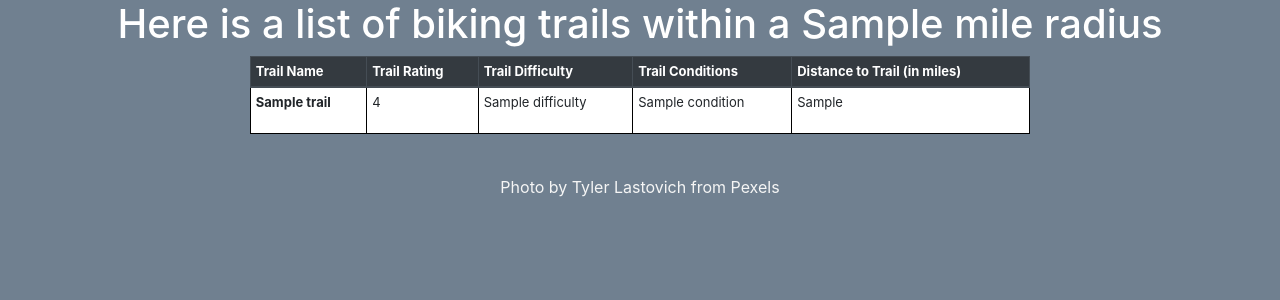
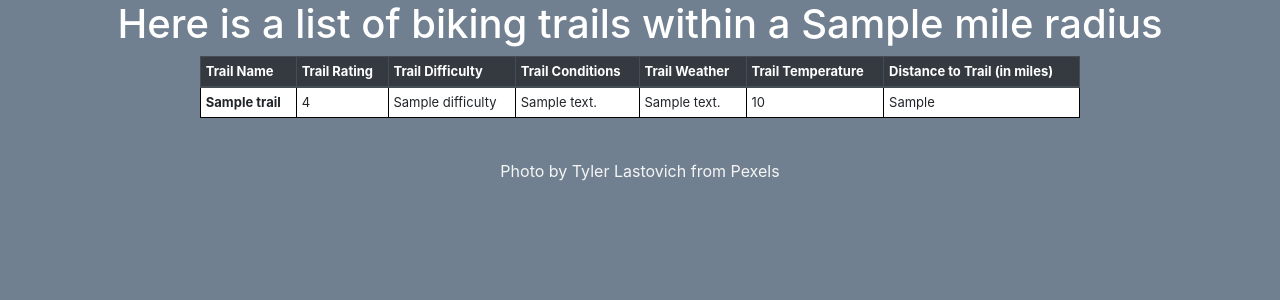
Before and after one commit to zacharygilliom/mtb-trail-conditions, a Flask app: template templates/bike_trails.html in a window 1280 px wide. Shown: the part 85-385 px from the top of the page. Run offline with Flask 2, Linux system fonts and the light colour scheme; the template is opened without the code that fills it: most values are stand-ins (such as "Sample title", 1, 10 or a date in 2020); some libraries are stand-ins or nearby versions.

Commit message:
took out the weather predictions, instead put the current weather at the trail, and the trail summary provided by users of the trail.

```diff
--- a/app.py
+++ b/app.py
@@ -228,9 +228,9 @@ def get_bike_trails(lat, lon, maxDistance, key):
 
 	#Uncomment this for live API version.  This is commented out so that we can save our API requests
 
-	# request = requests.get(f'http://www.mtbproject.com/data/get-trails?lat={lat}&lon={lon}&maxDistance={maxDistance}&key={key}&maxResults=20')
-	# trails_text = request.text
-	# trails_dict = json.loads(trails_text)
+	request = requests.get(f'http://www.mtbproject.com/data/get-trails?lat={lat}&lon={lon}&maxDistance={maxDistance}&key={key}&maxResults=20')
+	trails_text = request.text
+	trails_dict = json.loads(trails_text)
 
 	# Writing our api call data to a json file for continued use instead of making api requests.  Commented out because we don't want to updated
 	# our file and because our api isn't making requsts right now.
@@ -240,8 +240,8 @@ def get_bike_trails(lat, lon, maxDistance, key):
 
 	# Loading in our Trail Data test so we can play around with html without making api requests.
 
-	with open('trailsBikeApiData.json') as f:
-		trails_dict = json.load(f)
+	# with open('trailsBikeApiData.json') as f:
+	# 	trails_dict = json.load(f)
 
 	trails = []
 
@@ -267,27 +267,6 @@ def get_bike_trails(lat, lon, maxDistance, key):
 	return trails
 
 
-def get_location_data(lat, lon):
-	# this function takes latitude and longitude data and returns a dictionary of weather data for the given area
-	# we want to pass the lat and lon of the individual trails that are return from our get_trails function.  This will
-	# return a dictionary of weather data for the givn trail on the previous day(i.e. 86400 is 24 hours prior to today).
-
-	# we use the ceil function with today's time value because it returns a fractional value, which we don't need for precision
-	# as, we don't need a fraction of a second accuracy for this.
-	t = ceil(time.time())
-	t = t - 86400
-	''' Uncooment two lines below when fix is ready.  This saves the number of api requests made when styling our html documents.
-	'''
-	# request = requests.get(f'https://api.darksky.net/forecast/{weather_key}/{lat},{lon},{t}')
-	# weather_dicts = json.loads(request.text)
-
-	# open our pre-made weather data so we can work on styling our html.
-	with open('weatherApiData.json') as f:
-		weather_dicts = json.load(f)
-
-	return weather_dicts
-
-
 def get_coords(address, key):
 	# Turns our user's address into latitude and longitude that can be passed to our get_trails function
 	# so we can query all the trails within a given distance
@@ -300,6 +279,29 @@ def get_coords(address, key):
 
 	return user_loc
 	# return lat, lon
+
+
+def get_location_data(lat, lon):
+	# this function takes latitude and longitude data and returns a dictionary of weather data for the given area
+	# we want to pass the lat and lon of the individual trails that are return from our get_trails function.  This will
+	# return a dictionary of weather data for the givn trail on the previous day(i.e. 86400 is 24 hours prior to today).
+
+	# we use the ceil function with today's time value because it returns a fractional value, which we don't need for precision
+	# as, we don't need a fraction of a second accuracy for this.
+	t = ceil(time.time())
+
+	# to look at weather from 24 hours ago, uncomment line below
+	# t = t - 86400
+	''' Uncooment two lines below when fix is ready.  This saves the number of api requests made when styling our html documents.
+	'''
+	request = requests.get(f'https://api.darksky.net/forecast/{weather_key}/{lat},{lon},{t}')
+	weather_dicts = json.loads(request.text)
+
+	# open our pre-made weather data so we can work on styling our html.
+	# with open('weatherApiData.json') as f:
+	# 	weather_dicts = json.load(f)
+
+	return weather_dicts
 
 def get_weather(weath):
 	# This function takes a dictionary of our weather data from the get_location_function.
@@ -317,6 +319,7 @@ def get_weather(weath):
 	yest_weather = YesterdayWeather(precip_prob=precip_prob, temperature=temperature, precip_type=precip_type, wind_speed=wind_speed,
 					humidity=humidity, summary=summ)
 	return yest_weather
+
 
 def compare_weather_to_trail_condition(trail, weath):
 	# We will now compare the keywords of the trail conditionDetails and compare the weather data from the previous day at the
@@ -442,6 +445,8 @@ def bike_trail_search():
 	trail_list = get_bike_trails(lat=user_loc.lat, lon=user_loc.lon, maxDistance=user_distance, key=config.mtb_api_key)
 	for trail in trail_list:
 		trail_weather_json = get_location_data(lat=trail.lat, lon=trail.lon)
+		trail.temperature = trail_weather_json['currently']['temperature']
+		trail.weather_summary = trail_weather_json['currently']['summary']
 		trail_weather = get_weather(trail_weather_json)
 		trail.conditions = compare_weather_to_trail_condition(trail, trail_weather)
 	return render_template('bike_trails.html', trails=trail_list, user_loc=user_loc, user_distance=user_distance)
--- a/static/css/style.css
+++ b/static/css/style.css
@@ -29,8 +29,8 @@ table.table-sm > tbody > tr > th{
     font-size: small;
 }
 .container-lg-table {
-    padding-left: 250px;
-    padding-right: 250px;
+    padding-left: 200px;
+    padding-right: 200px;
     /* text-align: center; */
     /* position: relative;
     overflow: auto;
--- a/templates/bike_trails.html
+++ b/templates/bike_trails.html
@@ -37,7 +37,9 @@
 		      <th scope="col">Trail Name</th>
 		      <th scope="col">Trail Rating</th>
 		      <th scope="col">Trail Difficulty</th>
-		      <th scope="col">Trail Conditions</th>
+			  <th scope="col">Trail Conditions</th>
+			  <th scope="col">Trail Weather</th>
+			  <th scope="col">Trail Temperature</th>
 		      <th scope="col">Distance to Trail (in miles)</th>
 		    </tr>
 		  </thead>
@@ -47,7 +49,7 @@
 		        <th scope="row">{{ trail.name }}</th>
 		        <td>{{ trail.rating }}</td>
 		        <td>{{ trail.difficulty }}</td>
-		        <td>
+		        <!-- <td>
 					{% for condition in trail.conditions %}
 						{% if condition %}
 							<p>{{ condition }}</p>
@@ -55,7 +57,10 @@
 							<p> None </p>
 						{% endif %}
 		        	{% endfor %}
-		        </td>
+				</td> -->
+				<td>{{ trail.conditionDetails }}</td>
+				<td>{{ trail.weather_summary }}</td>
+				<td>{{ trail.temperature }}</td>
 		        <td>{{ trail.get_distance_to_origin(user_loc) }} </td>
 		    </tr>
 		    {% endfor %}
```
